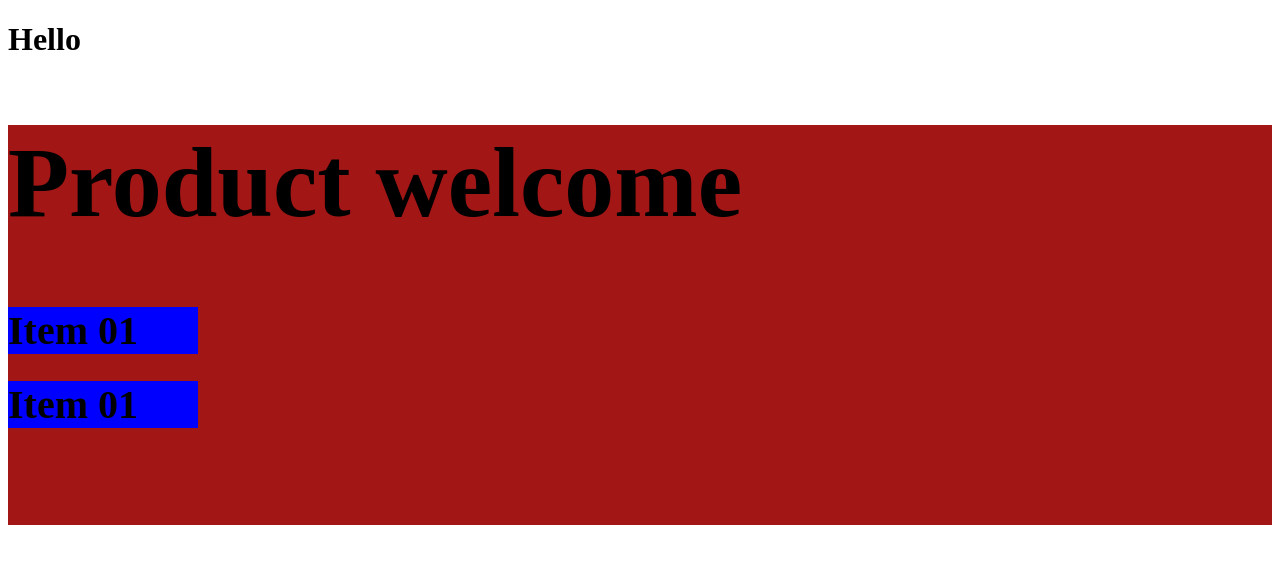
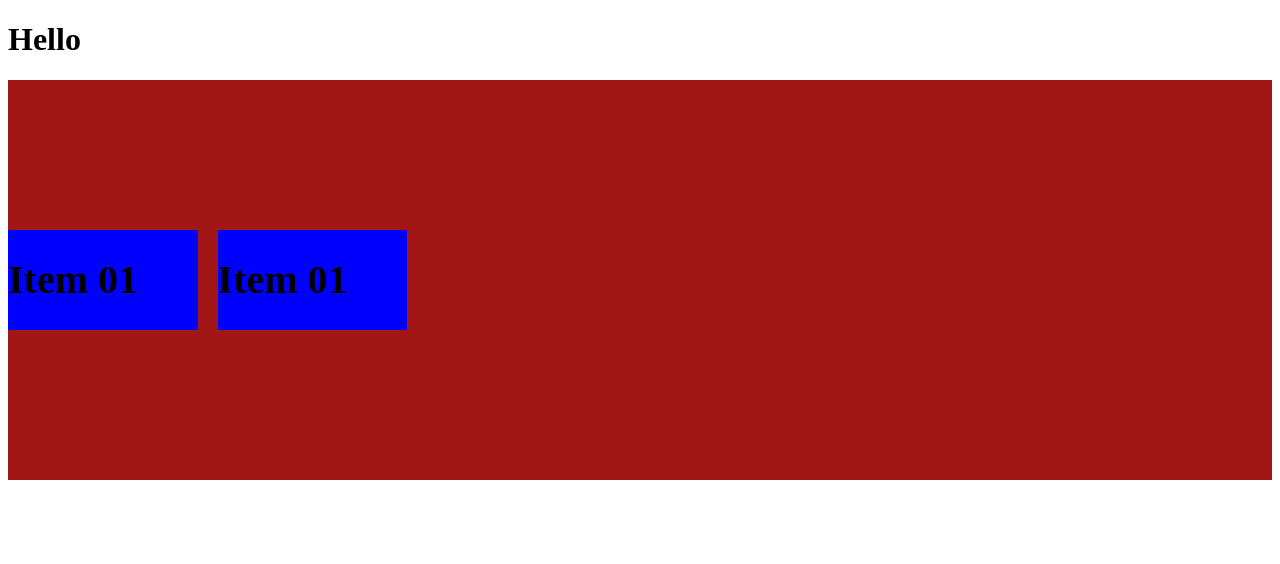
Before and after one commit to SandhanuDulmeth/firstProject-React-Vite, a React (Vite) app: page /products in a window 1280 px wide. Shown: the top 564 px of the page. Built offline with nearby package versions, Linux system fonts and the light colour scheme.

Commit message:
style: enhance layout of Product component with flexbox and adjust ProductItem instances

```diff
--- a/src/App.css
+++ b/src/App.css
@@ -10,6 +10,11 @@
   height: 400px;
   background-color: #a21616;
   font-size: 50px;
+  display : flex;
+  flex-wrap: wrap;
+  align-items: center;
+  column-gap: 20px;
+
 }
 
 .product-item{
--- a/src/Products.jsx
+++ b/src/Products.jsx
@@ -3,7 +3,7 @@ export default function Product() {
     return (
         <>
             <div className="product">
-              <h1>Product welcome</h1>
+
               <ProductItem/>  <ProductItem/>
                 </div>
 
```
